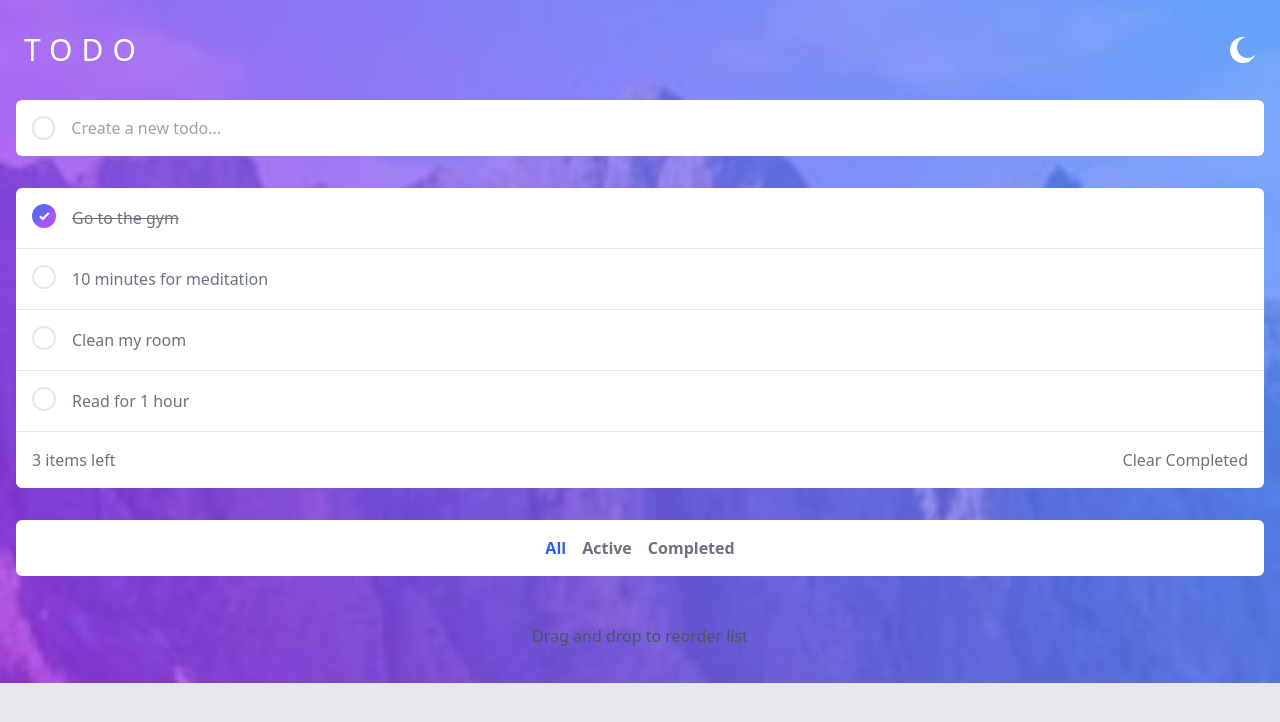
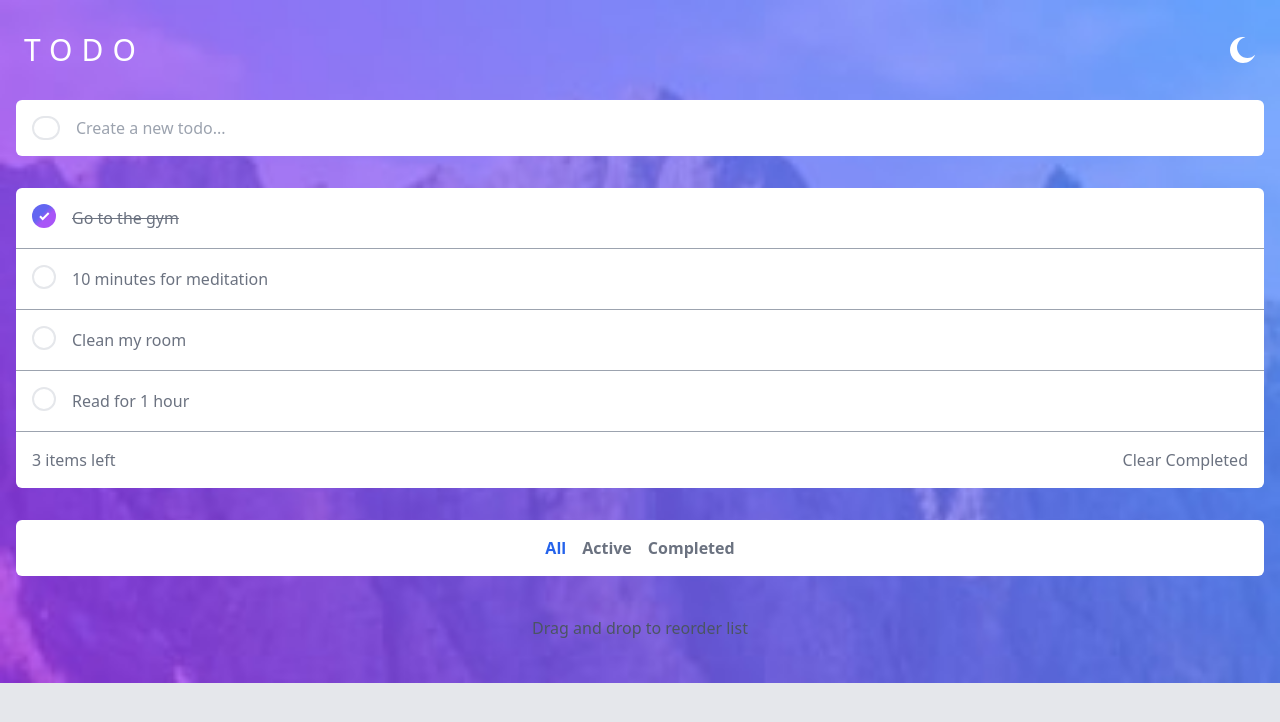
Before and after one commit to tomiban/todo-app-react-tailwind-frontendmentor, a React (Vite) app: page / in a window 1280 px wide. Shown: the top 722 px of the page. Built offline with nearby package versions, Linux system fonts and the light colour scheme; some icons are missing.

Commit message:
se corrige dark mode

```diff
--- a/src/App.jsx
+++ b/src/App.jsx
@@ -85,7 +85,7 @@ const App = () => {
     const filteredTodos = filterFunctions[filter](todos);
 
     return (
-        <div className='min-h-screen bg-gray-200 bg-[url("./assets/images/bg-mobile-light.jpg")] bg-contain bg-no-repeat dark:bg-gray-900 dark:bg-[url("./assets/images/bg-mobile-dark.jpg")] dark:transition-all dark:duration-500'>
+        <div className='min-h-screen bg-gray-200 bg-[url("./assets/images/bg-mobile-light.jpg")] bg-contain bg-no-repeat transition-all duration-1000 dark:bg-gray-900 dark:bg-[url("./assets/images/bg-mobile-dark.jpg")]'>
             <Header />
 
             <main className="container mx-auto mt-8 px-4">
--- a/src/components/Footer.jsx
+++ b/src/components/Footer.jsx
@@ -2,7 +2,7 @@ import React from "react";
 
 const Footer = () => {
     return (
-        <footer className="capilize mt-12 text-center text-gray-600 dark:bg-gray-900 dark:transition-all dark:duration-500">
+        <footer className="capilize mt-10 text-center text-gray-600 dark:bg-gray-900">
             Drag and drop to reorder list
         </footer>
     );
--- a/src/components/TodoComputed.jsx
+++ b/src/components/TodoComputed.jsx
@@ -1,9 +1,11 @@
 import React from "react";
 
-const TodoComputed = ({itemsLeft, clearCompleted}) => {
+const TodoComputed = ({ itemsLeft, clearCompleted }) => {
     return (
-        <section className="flex justify-between gap-4 rounded-b-md  border-b-gray-200 bg-white p-4 text-gray-500 dark:bg-gray-700 dark:transition-all dark:duration-500">
-            <span>{itemsLeft === 0 ? "All completed": (itemsLeft) + " items left"} </span>
+        <section className="flex justify-between gap-4 rounded-b-md  border-b-gray-200 bg-white p-4 text-gray-500 transition-all duration-1000  dark:bg-gray-700">
+            <span>
+                {itemsLeft === 0 ? "All completed" : itemsLeft + " items left"}{" "}
+            </span>
             <button onClick={clearCompleted}>Clear Completed</button>
         </section>
     );
--- a/src/components/TodoCreate.jsx
+++ b/src/components/TodoCreate.jsx
@@ -1,4 +1,5 @@
 import React, { useState } from "react";
+import IconCross from "./icons/IconCross";
 
 const TodoCreate = ({ createTodo }) => {
     const [title, setTitle] = useState("");
@@ -14,13 +15,13 @@ const TodoCreate = ({ createTodo }) => {
     return (
         <form
             onSubmit={handleSubmitAddTodo}
-            className=" flex items-center gap-4 overflow-hidden rounded-md bg-white px-4 py-4 dark:bg-gray-700 dark:transition-all dark:duration-500"
+            className=" flex items-center gap-4 rounded-md bg-white px-4 py-4 dark:bg-gray-700 transition-all duration-1000"
         >
-            <span className="h-6 w-6 rounded-full border-2 border-gray-200 dark:border-gray-500"></span>
+            <span className="inline-block h-6 w-[1.8rem] rounded-full border-2 border-gray-200 dark:border-gray-500 transition-all duration-1000"></span>
             <input
                 type="text"
                 placeholder="Create a new todo..."
-                className="w-full text-gray-400 outline-none dark:bg-gray-700 dark:transition-all dark:duration-500"
+                className="w-full text-gray-400 outline-none dark:bg-gray-700 transition-all duration-1000"
                 value={title}
                 onChange={(e) => setTitle(e.target.value)}
             />
--- a/src/components/TodoFilter.jsx
+++ b/src/components/TodoFilter.jsx
@@ -3,7 +3,7 @@ import React from "react";
 const TodoFilter = ({ changeFilter, filter }) => {
     return (
         <section className="container mx-auto mt-8 ">
-            <div className="flex justify-center gap-4 rounded-md bg-white p-4 dark:bg-gray-700 font-bold">
+            <div className="flex justify-center gap-4 rounded-md bg-white p-4 dark:bg-gray-700 font-bold  transition-all duration-1000">
                 <button
                     onClick={(e) =>
                         changeFilter(e.target.innerText.toLowerCase())
--- a/src/components/TodoItem.jsx
+++ b/src/components/TodoItem.jsx
@@ -8,14 +8,14 @@ const TodoItem = ({
     updateTodo,
 }) => {
     return (
-        <article className="flex justify-between gap-4 rounded-t-md border-b-[1.5px] border-b-gray-200 dark:border-b-gray-500 dark:bg-gray-700 dark:transition-all dark:duration-500">
-            <div className="flex gap-4">
+        <article className="flex justify-between gap-4 rounded-t-md border-b-[1.5px] border-b-gray-400 dark:border-b-gray-500 transition-all duration-1000">
+            <div className="flex gap-4 ">
                 <button
                     onClick={() => updateTodo(id)}
                     className={` h-6 w-6 rounded-full ${
                         completed
                             ? "bg-gradient-to- grid place-items-center bg-gradient-to-br from-indigo-500 from-40%  to-purple-500 to-60%"
-                            : "inline-block border-2 border-gray-200 "
+                            : "inline-block border-2 border-gray-200 dark:border-gray-500 transition-all duration-1000"
                     } `}
                 >
                     {completed && <IconCheck stroke={"#FFF"} />}
@@ -25,7 +25,7 @@ const TodoItem = ({
                     className={`leading-7 ${
                         completed
                             ? "text-gray-500 line-through"
-                            : "text-gray-500 dark:text-gray-300 "
+                            : "text-gray-500 dark:text-gray-300 transition-all duration-1000"
                     }`}
                 >
                     {title}
--- a/src/components/TodoList.jsx
+++ b/src/components/TodoList.jsx
@@ -3,7 +3,7 @@ import TodoItem from "./TodoItem";
 
 const TodoList = ({ todos, removeTodo, updateTodo }) => {
     return (
-        <div className="mt-8 bg-white dark:bg-gray-700 [&>article]:p-4 rounded-t-md dark:transition-all dark:duration-500">
+        <div className="mt-8 bg-white dark:bg-gray-700 [&>article]:p-4 rounded-t-md overflow-hidden transition-all duration-1000">
             {todos.map((todo) => (
                 <TodoItem
                     key={todo.id}
```
